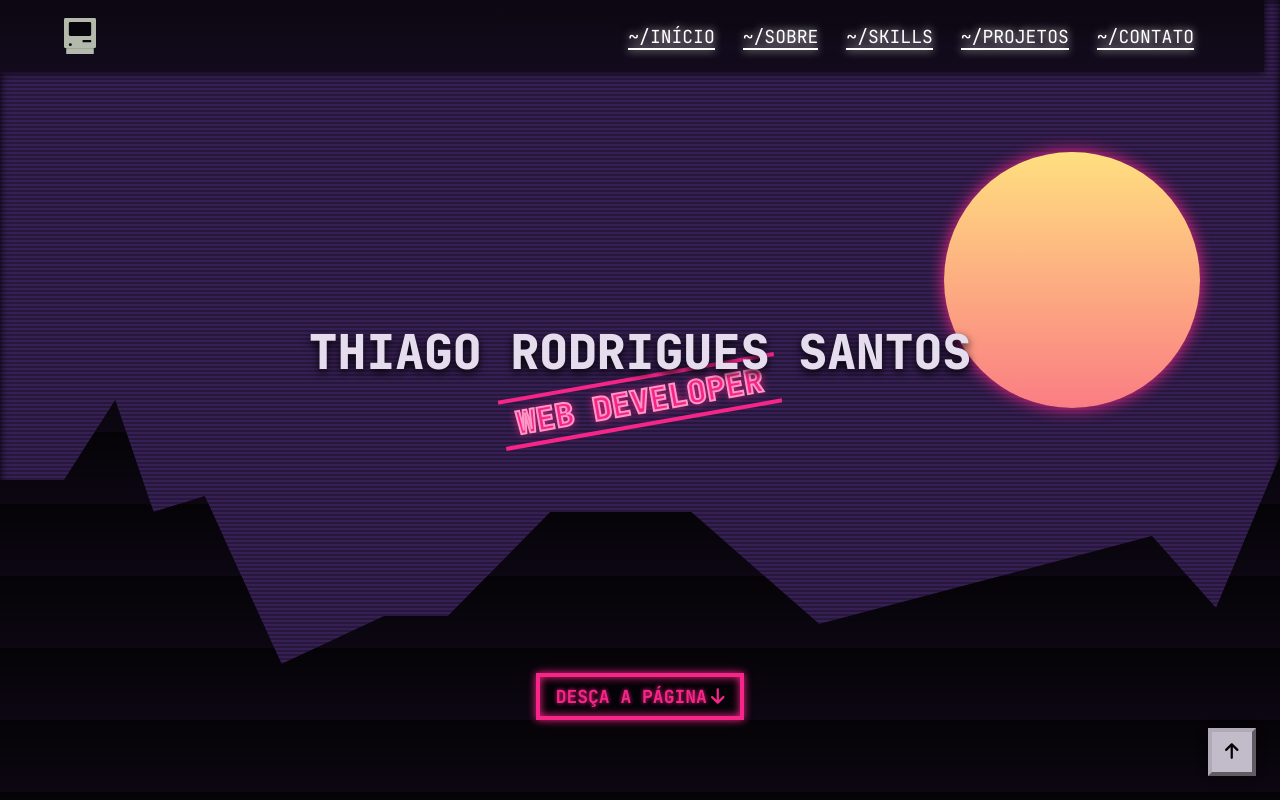
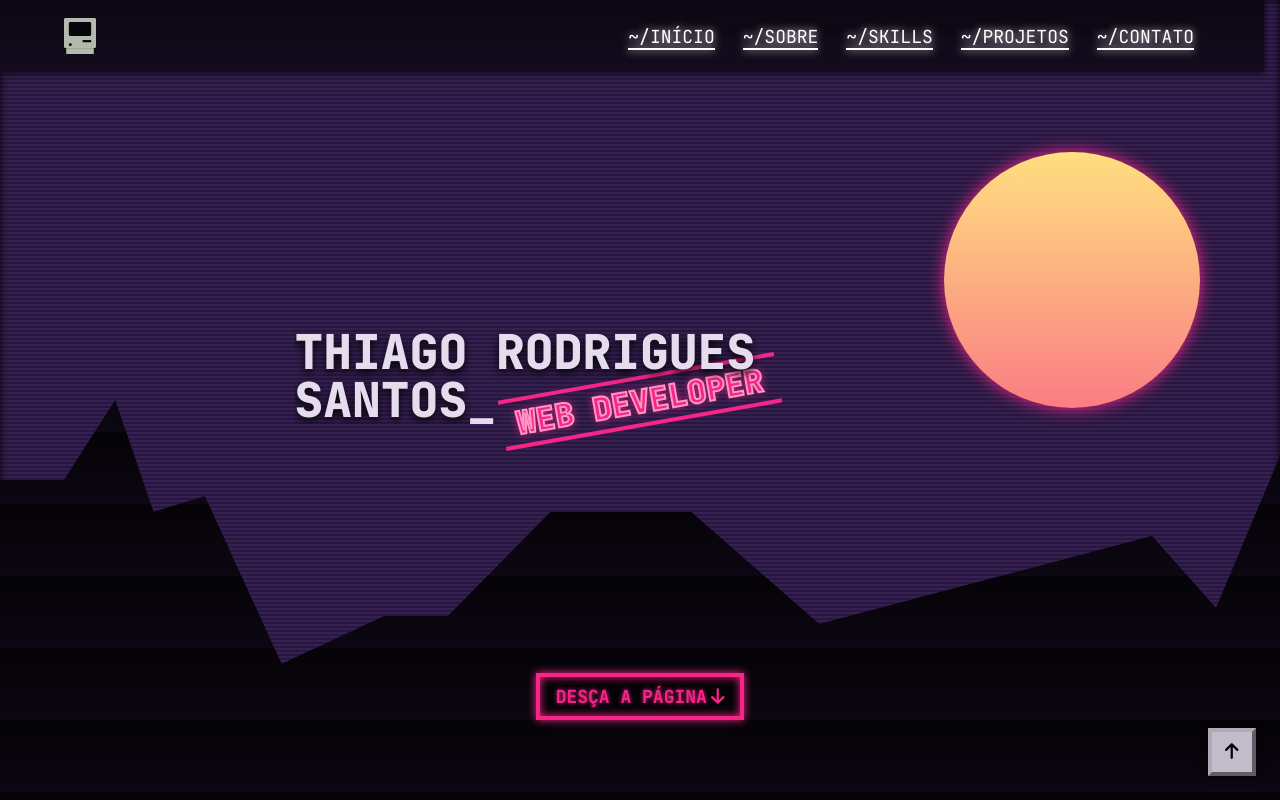
Before and after one commit to trsaints/trsaints-frontend, a React (Vite) app: page / in a window 1280 px wide. Shown: the top 800 px of the page. Built offline with nearby package versions, Linux system fonts and the light colour scheme.

Commit message:
add implementation of typewriting animation

```diff
--- a/src/animations.css
+++ b/src/animations.css
@@ -17,9 +17,15 @@ body {
 }
 
 .hero::after {
-  background-size: 200% 200%;
   transition: background 10s ease-in-out;
   animation: change-gradient 10s infinite alternate;
+}
+
+.typed-out {
+  animation-name: typing;
+  animation-duration: calc(1s * (var(--step-count) / 10));
+  animation-timing-function: steps(var(--step-count), jump-both);
+  animation-fill-mode: forwards;
 }
 
 @keyframes fade-in {
@@ -40,3 +46,12 @@ body {
     background-position: 100% 0%;
   }
 }
+
+@keyframes typing {
+  from {
+    width: 0;
+  }
+  to {
+    width: calc(1ch * (var(--step-count) + 1));
+  }
+}
--- a/src/app/components/MainContent/Hero/Hero.jsx
+++ b/src/app/components/MainContent/Hero/Hero.jsx
@@ -5,7 +5,12 @@ import { faArrowDown } from "@fortawesome/free-solid-svg-icons";
 export default function Hero() {
   return (
     <header className="hero">
-      <h1 className="hero__title">Thiago Rodrigues Santos</h1>
+      <h1 className="hero__title">
+        <span className="typed-out">
+          Thiago Rodrigues Santos
+          <span aria-hidden>_</span>
+        </span>
+      </h1>
 
       <p className="hero__subtitle">
         <span lang="en">web developer</span>
```
